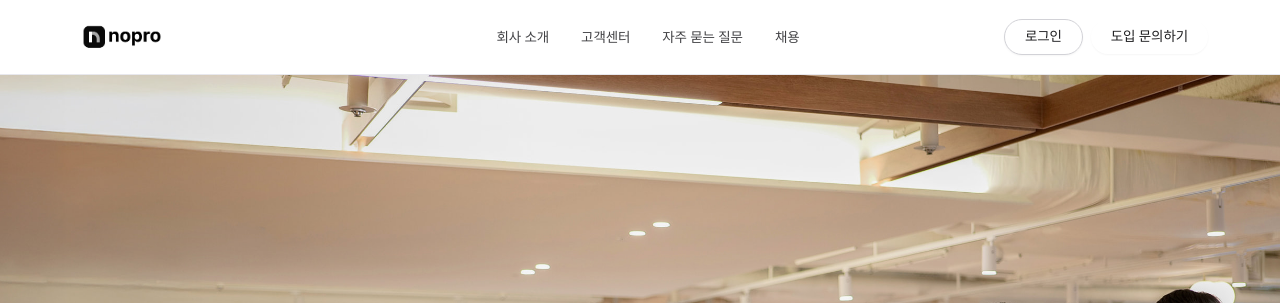
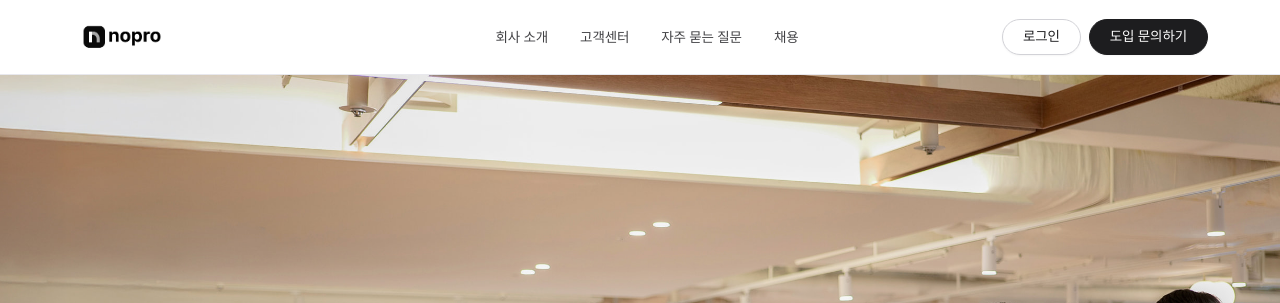
Before and after one commit to mmin4242343-blip/nopro, a website: page index.html in a window 1280 px wide. Shown: the top 303 px of the page. Drawn offline with Linux system fonts and the light colour scheme; a web font is replaced by a local one.

Commit message:
Update app.css

```diff
--- a/css/app.css
+++ b/css/app.css
@@ -2103,3 +2103,14 @@ button[onclick="sfCopyLink()"][style*="#FEE500"]:hover{background:#1D1D1F!import
   border-radius:4px;
 }
 #sb-list::-webkit-scrollbar-thumb:hover{background:var(--ink3)}
+
+/* 네비바 도입 문의하기 — 항상 검정 박스 + 흰 글자 */
+#landing-overlay .lp-nav .btn-primary{
+  background:#1D1D1F !important;
+  color:#fff !important;
+  border:.5px solid #1D1D1F !important;
+}
+#landing-overlay .lp-nav .btn-primary:hover{
+  background:#000 !important;
+  color:#fff !important;
+}
```
